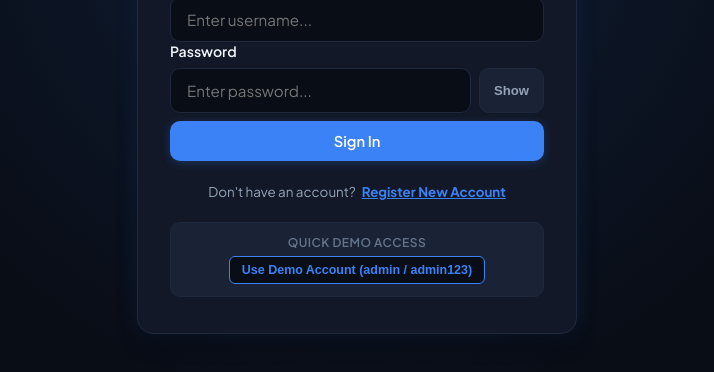
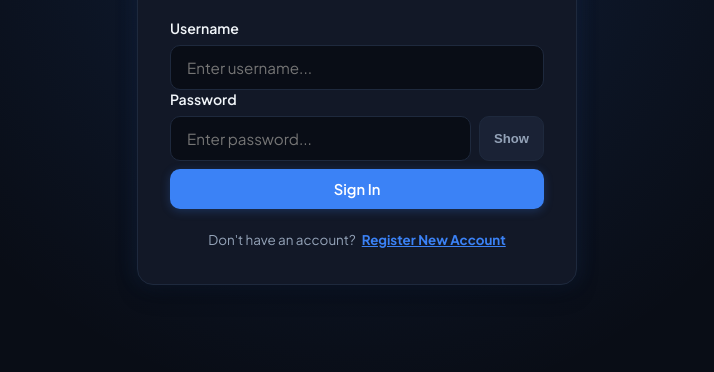
Before and after one commit to Xyrax1601/dts-outgoing-ui, a website built with Vite: page index.html in a window 1280 px wide. Shown: the part 338-710 px from the top of the page, without its empty margins (283-997 px from the left). Built offline with nearby package versions, Linux system fonts and the light colour scheme; no server answers.

```diff
--- a/index.html
+++ b/index.html
@@ -46,7 +46,7 @@
         <button type="button" id="auth-toggle-btn" class="login-link-btn">Register New Account</button>
       </div>
 
-      <div class="demo-credentials-box">
+      <div class="demo-credentials-box" style="display:none;">
         <span class="demo-label">Quick Demo Access</span>
         <button type="button" id="btn-fill-demo" class="demo-chip">Use Demo Account (admin / admin123)</button>
       </div>
```
